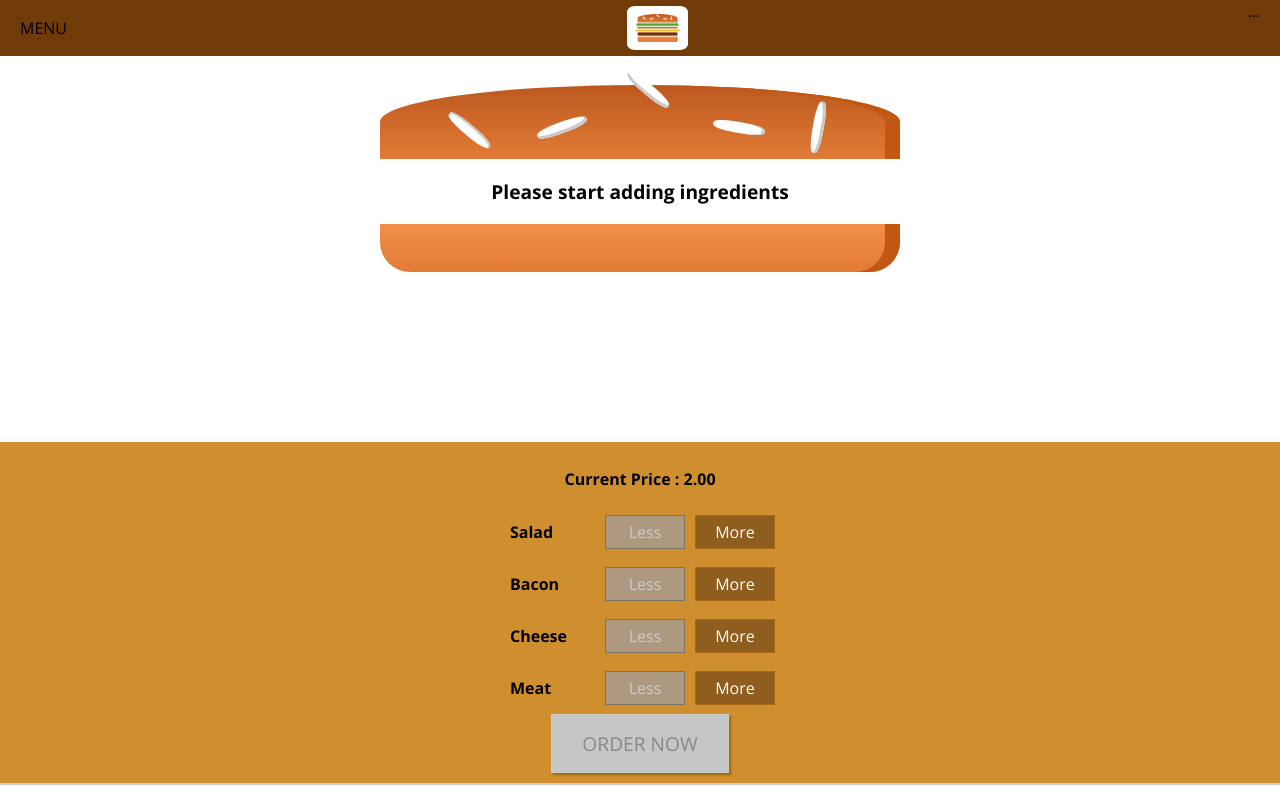
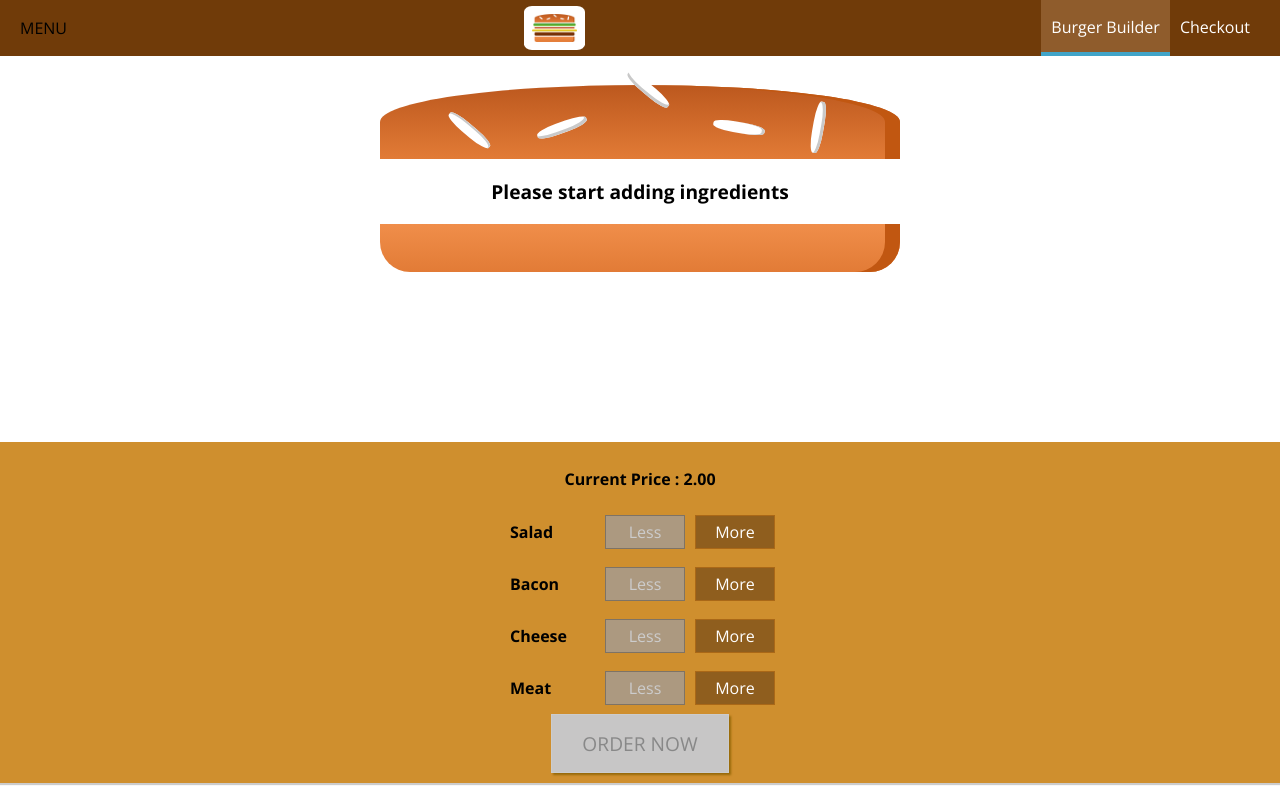
Before and after one commit to robin3317/Burger-House-BD, a React app: page / in a window 1280 px wide. Built offline with nearby package versions, Linux system fonts and the light colour scheme.

Commit message:
adding reuseable navigation items

```diff
--- /dev/null
+++ b/src/components/Navigation/NavigationItems/NavigationItem/NavigationItem.css
@@ -0,0 +1,23 @@
+.NavigationItem {
+  margin: 0;
+  box-sizing: border-box;
+  display: flex;
+  height: 100%;
+  align-items: center;
+}
+.NavigationItem a {
+  color: white;
+  text-decoration: none;
+  height: 100%;
+  padding: 16px 10px;
+  border-bottom: 4px solid transparent;
+  box-sizing: border-box;
+  display: block;
+}
+.NavigationItem a:hover,
+.NavigationItem a:active,
+.NavigationItem a.active {
+  background-color: #8f5c2c;
+  border-bottom: 4px solid #40a4c8;
+  color: white;
+}
--- /dev/null
+++ b/src/components/Navigation/NavigationItems/NavigationItem/NavigationItem.js
@@ -0,0 +1,12 @@
+import React from "react";
+import classes from "./NavigationItem.css";
+
+const navigationItem = props => (
+  <li className={classes.NavigationItem}>
+    <a href={props.link} className={props.active ? classes.active : null}>
+      {props.children}
+    </a>
+  </li>
+);
+
+export default navigationItem;
--- /dev/null
+++ b/src/components/Navigation/NavigationItems/NavigationItems.css
@@ -0,0 +1,8 @@
+.NavigationItems {
+  margin: 0;
+  padding: 0;
+  list-style: none;
+  align-items: center;
+  display: flex;
+  height: 100%;
+}
--- /dev/null
+++ b/src/components/Navigation/NavigationItems/NavigationItems.js
@@ -0,0 +1,14 @@
+import React from "react";
+import classes from "./NavigationItems.css";
+import NavigationItem from "./NavigationItem/NavigationItem";
+
+const navigationItems = props => (
+  <ul className={classes.NavigationItems}>
+    <NavigationItem link="/" active>
+      Burger Builder
+    </NavigationItem>
+    <NavigationItem link="/">Checkout</NavigationItem>
+  </ul>
+);
+
+export default navigationItems;
--- a/src/components/Navigation/Toolbar/Toolbar.js
+++ b/src/components/Navigation/Toolbar/Toolbar.js
@@ -1,12 +1,15 @@
 import React from "react";
 import classes from "./Toolbar.css";
 import Logo from "../../Logo/Logo";
+import NavigationItems from "../NavigationItems/NavigationItems";
 
 const toolbar = props => (
   <header className={classes.Toolbar}>
     <div>MENU</div>
     <Logo />
-    <nav>...</nav>
+    <nav>
+      <NavigationItems />
+    </nav>
   </header>
 );
 
```
